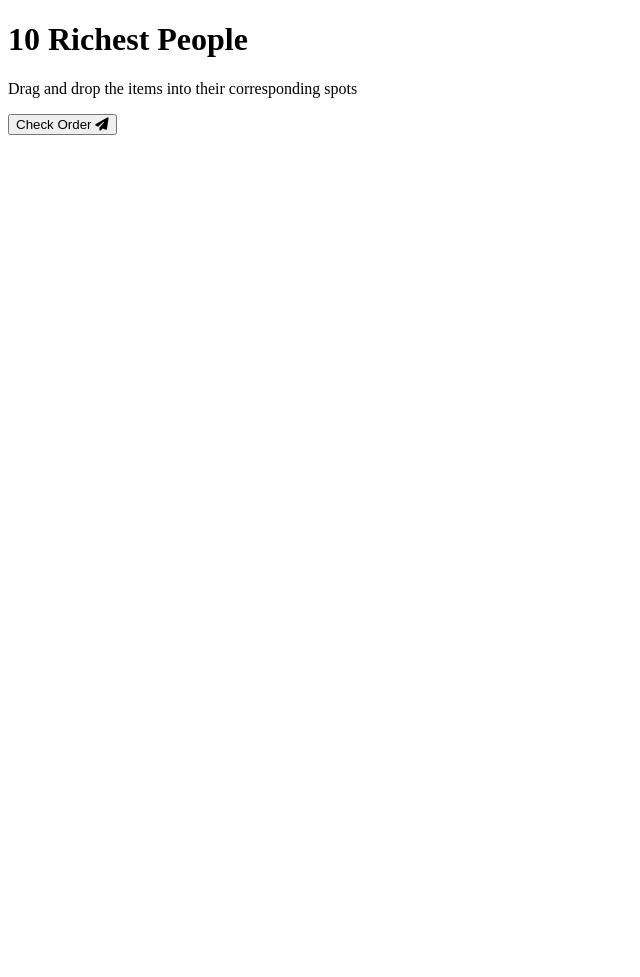
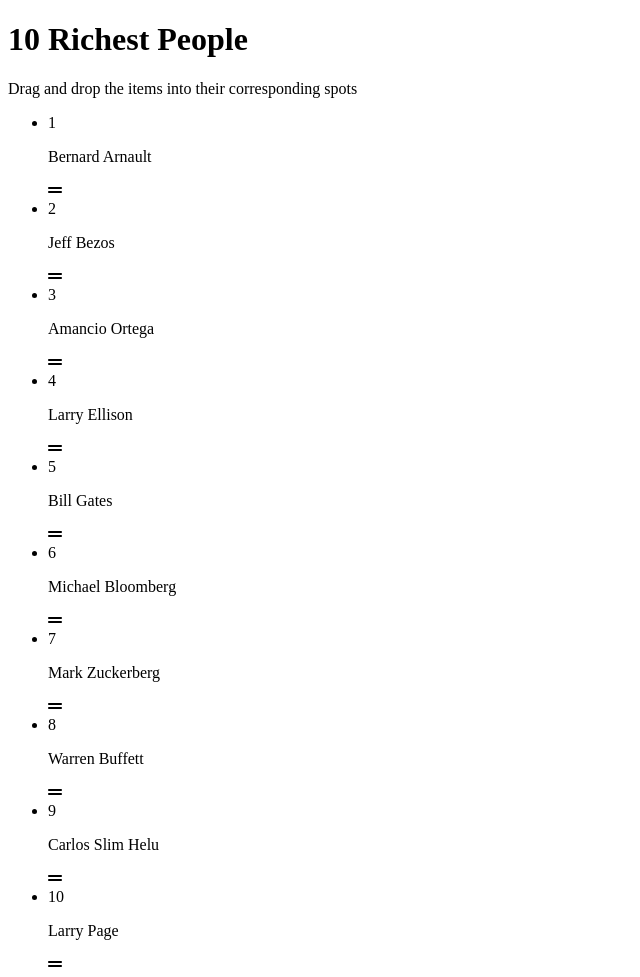
Before and after one commit to Bonnie-wy/sortable-list-javascript, a plain HTML site: page index.html in a window 1280 px wide. Shown: the top 977 px of the page, without its empty margins (0-640 px from the left). Before the commit the page ends 800 px from the top, so only its background shows below. Drawn offline with Linux system fonts and the light colour scheme.

Commit message:
script to inset items

```diff
--- a/index.html
+++ b/index.html
@@ -15,5 +15,6 @@
         Check Order
         <i class="fas fa-paper-plane"></i>
     </button>
+    <script src="script.js"></script>
 </body>
 </html>
--- a/script.js
+++ b/script.js
@@ -0,0 +1,47 @@
+const draggable_list = document.getElementById('draggable-list');
+const check = document.getElementById('check');
+
+const richestPeople = [
+    'Jeff Bezos',
+    'Bill Gates',
+    'Warren Buffett',
+    'Bernard Arnault',
+    'Carlos Slim Helu',
+    'Amancio Ortega',
+    'Larry Ellison',
+    'Mark Zuckerberg',
+    'Michael Bloomberg',
+    'Larry Page'
+];
+
+// Store listitems
+const listItems = [];
+
+let dragStartIndex;
+
+createList();
+
+// Insert list items into DOM
+function createList () {
+    [...richestPeople]
+    .map(a => ({ value: a, sort: Math.random() }))
+    .sort((a, b) => a.sort - b.sort)
+    .map(a => a.value)
+    .forEach((person, index) => {
+        const listItem = document.createElement('li');
+
+        listItem.setAttribute('data-index', index);
+
+        listItem.innerHTML = `
+            <span class="number">${index + 1}</span>
+            <div class="draggable" draggable="true">
+                <p class="person-name">${person}</p>
+                <i class="fas fa-grip-lines"></i>
+            </div>
+        `;
+
+        listItems.push(listItem);
+
+        draggable_list.appendChild(listItem);
+    })
+}
```
